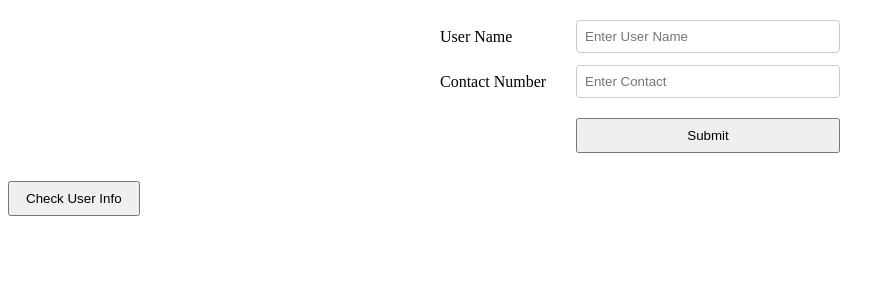
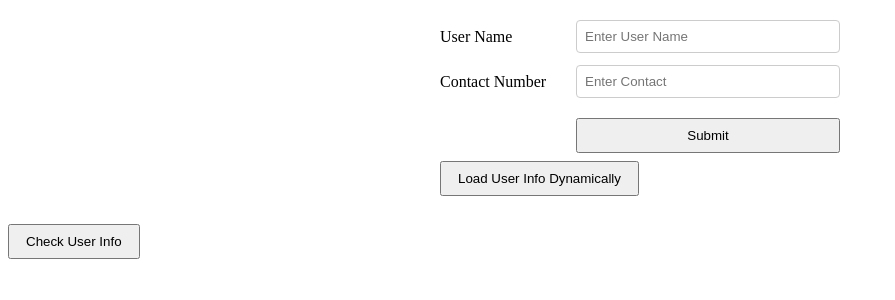
Before and after one commit to mtr-prabhat-sharma/dynamic-component-canDeactivate, an Angular app: page / in a window 1280 px wide. Shown: the top 300 px of the page, without its empty margins (0-895 px from the left). Built offline with nearby package versions, Linux system fonts and the light colour scheme.

Commit message:
added button

```diff
--- a/src/app/registration-form-component/registration-form-component.html
+++ b/src/app/registration-form-component/registration-form-component.html
@@ -6,5 +6,9 @@
         <input type="text" placeholder="Enter Contact" formControlName="contactNumber" />
         <button type="submit">Submit</button>
     </form>
+    <button type="button" (click)="loadUserInfo()">
+  Load User Info Dynamically
+</button>
 </div>
+
 <button type="button" (click)="sendUserData()">Check User Info</button>
--- a/src/app/registration-form-component/registration-form-component.ts
+++ b/src/app/registration-form-component/registration-form-component.ts
@@ -35,6 +35,10 @@ export class RegistrationFormComponent implements OnInit{
     this.router.navigateByUrl('/userInfo')
   }
 
+  loadUserInfo() {
+
+  }
+
   canDeactivate(){
     if(!this.isSubmitted){
       return confirm("'You have unsaved changes. Are you sure you want to leave this page?'")
```
